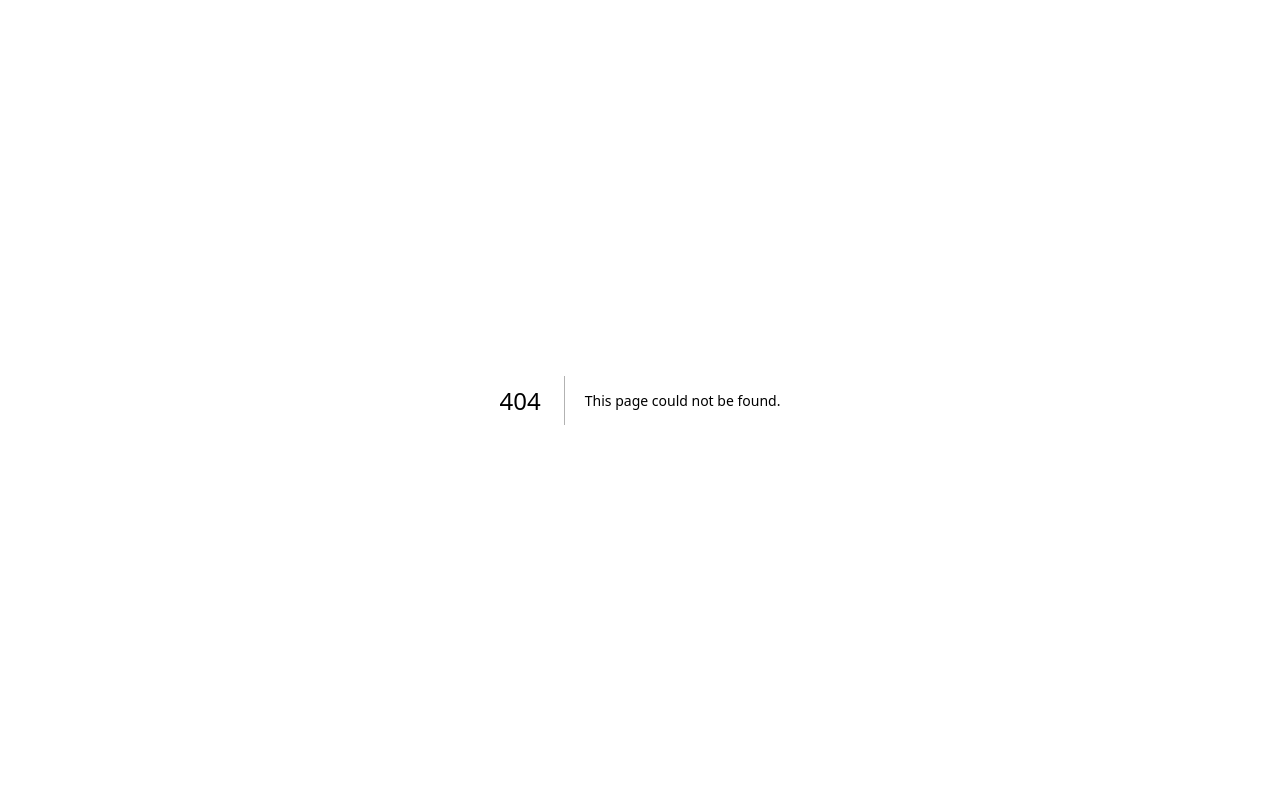
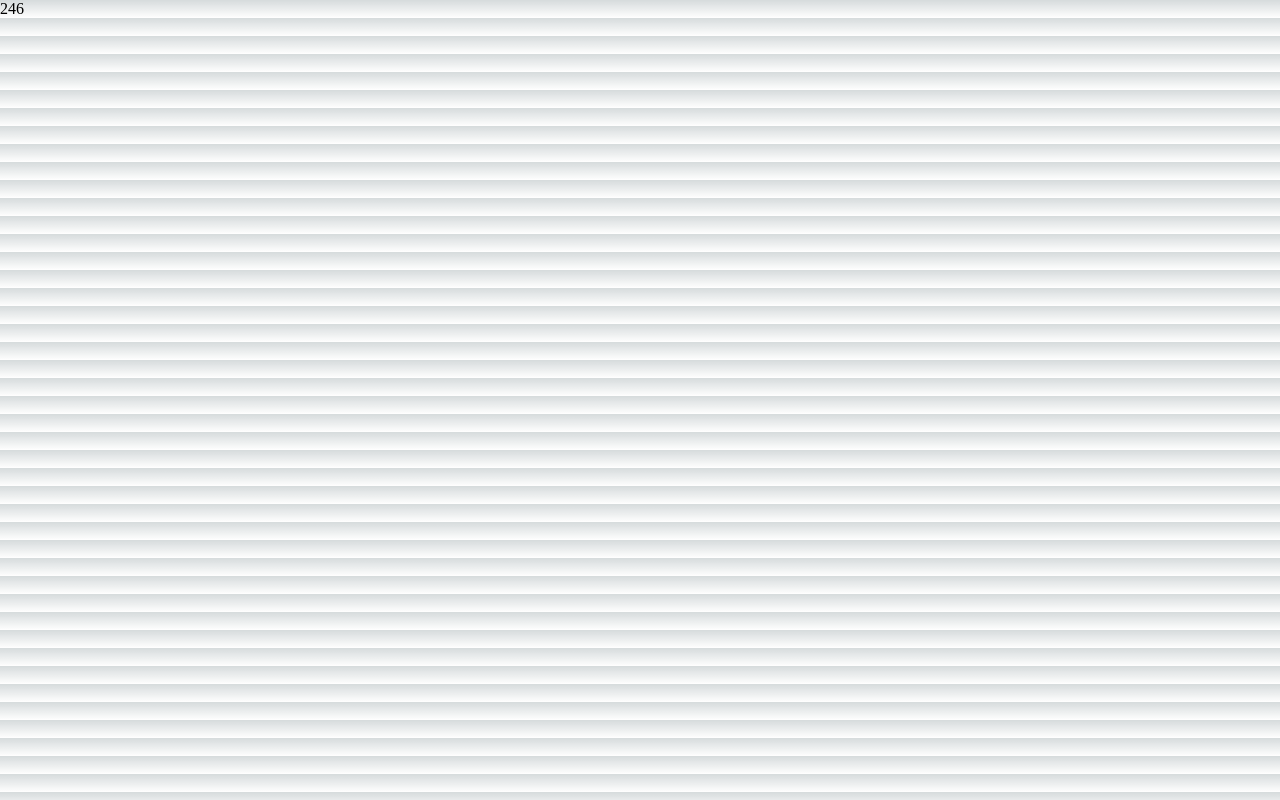
Before and after one commit to bertiGrazi/design_engineer, a Next.js app in the folder exercicios/: page /render/condicional1 in a window 1280 px wide. Before the commit this address had no page. Built offline with nearby package versions, Linux system fonts and the light colour scheme.

Commit message:
conditional with jsx

```diff
--- /dev/null
+++ b/exercicios/components/SomentePar.jsx
@@ -0,0 +1,11 @@
+export default function SomentePar(props) {
+  const numeroPar = props.numero % 2 === 0
+  return numeroPar ? <span>{props.numero}</span> : null
+  /*
+  if (props.numero % 2 === 0) {
+    return <span>{props.numero}</span>
+  } else {
+    return null
+  }
+  */
+}
--- /dev/null
+++ b/exercicios/pages/render/condicional1.jsx
@@ -0,0 +1,14 @@
+import SomentePar from "@/components/SomentePar";
+
+export default function condicional1() {
+  return (
+    <div>
+      <SomentePar numero={1} />
+      <SomentePar numero={2} />
+      <SomentePar numero={3} />
+      <SomentePar numero={4} />
+      <SomentePar numero={5} />
+      <SomentePar numero={6} />
+   </div>
+  )
+}
```
